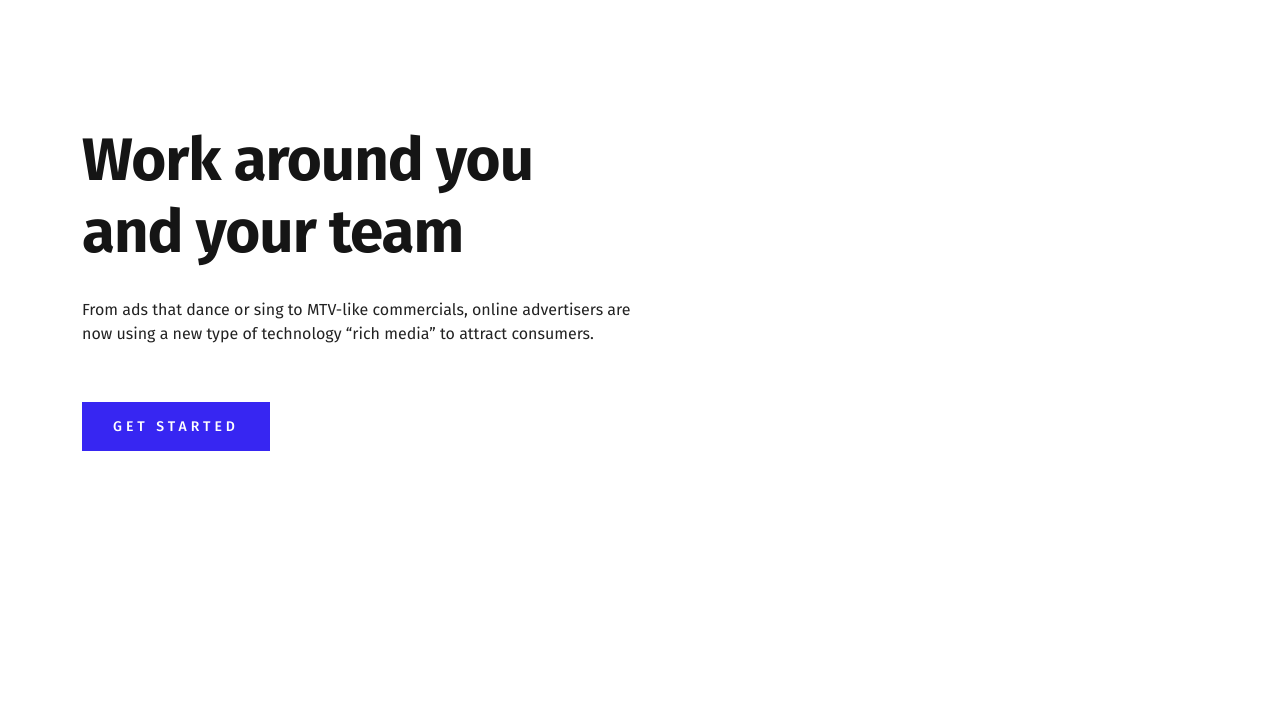
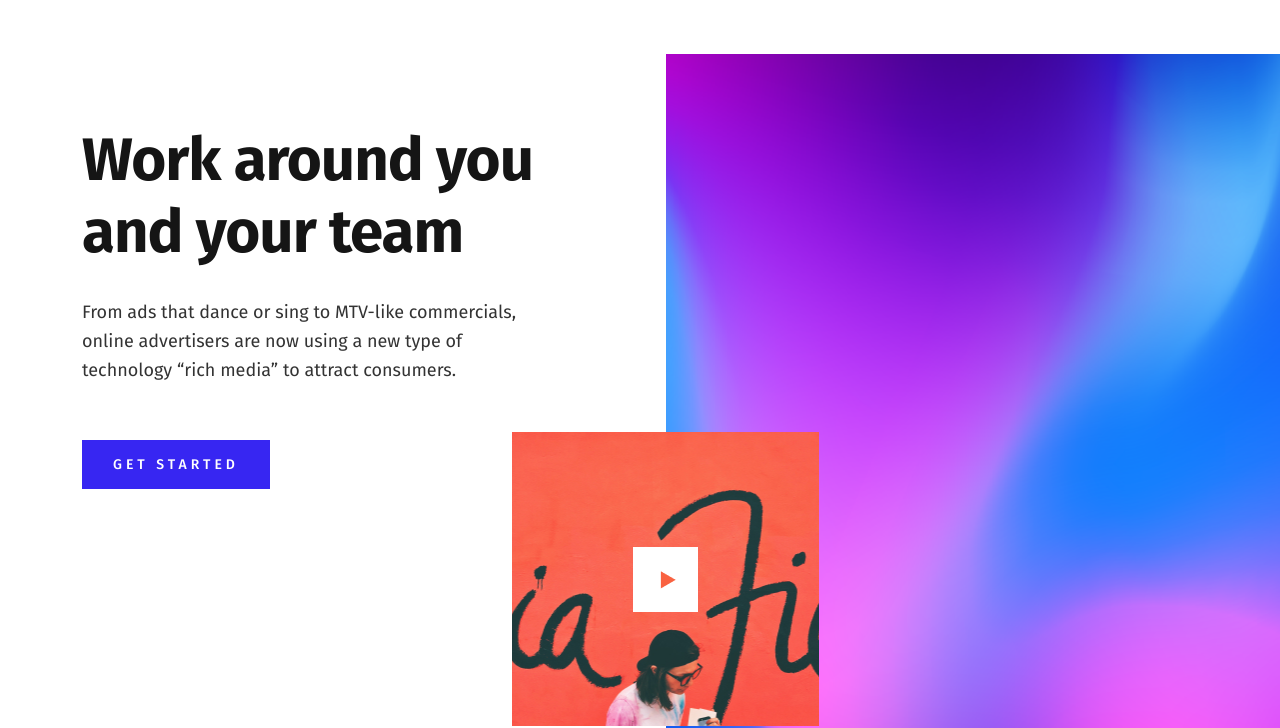
Before and after one commit to Killreal21/gravity, a plain HTML site: page index.html in a window 1280 px wide. Shown: the part 88-816 px from the top of the page. Drawn offline with Linux system fonts and the light colour scheme.

Commit message:
back_verstka

```diff
--- a/css/main.css
+++ b/css/main.css
@@ -13,6 +13,10 @@ h1, h2, h3, h4, h5, h6{
     color: #151515;
     margin: 0;
     padding: 0;
+}
+
+.be-static{
+    position: static;
 }
 
 .bt{
@@ -77,11 +81,49 @@ h1, h2, h3, h4, h5, h6{
 }
 
 .offer-cont__title{
+    width:474px;
     font-size: 60px;
     font-weight: 700;
     letter-spacing: -1px;
+    line-height: 1.2em;
 }
 
 .offer-cont__text{
+    width: 474px;
+    font-size: 18px;
     margin: 30px 0 56px;
+    color: #333;
+    line-height: 1.6em;
 }
+
+.hero{
+    background: url('../image/Placeholder.png') no-repeat right top;
+    background-size: 80% 100%;
+    width: 60%;
+    height: 840px;
+    position: absolute;
+    right: 0;
+    top:142px;
+}
+
+.video{
+    position: absolute;
+    left: 0;
+    bottom: 20%;
+    display: block;
+    width: 40%;
+    height: 35%;
+    background: url(../image/Placeholder\ \(1\).jpg) no-repeat center;
+    display: flex;
+    align-items: center;
+    justify-content: center;
+}
+
+.video::after{
+    content: '';
+    display: block;
+    background: url(../image/Play\ Button\ Primary.png);
+    width: 65px;
+    height: 65px;
+
+}
--- a/index.html
+++ b/index.html
@@ -34,7 +34,8 @@
         </div>
         <div class="offer">
             <div class="container">
-                <div class="col-md-6" >
+                <div class="row">
+                    <div class="col-md-6">
                         <div class="offet-cont">
                             <h1 class="offer-cont__title">
                                 Work around you and your team
@@ -47,7 +48,12 @@
                             </button>
                         </div>
                     </div>
-                <div class="col-md-6"></div>
+                    <div class="col-md-6 be-static">
+                        <div class="hero">
+                            <a href="#" class="video"></a>
+                        </div>
+                    </div>
+                </div>
             </div>
         </div>
     </header>
```
Also changed, not shown: image/Placeholder (1).jpg (added), image/Video.png (deleted). Lines whose indentation alone changed are shown as unchanged.
